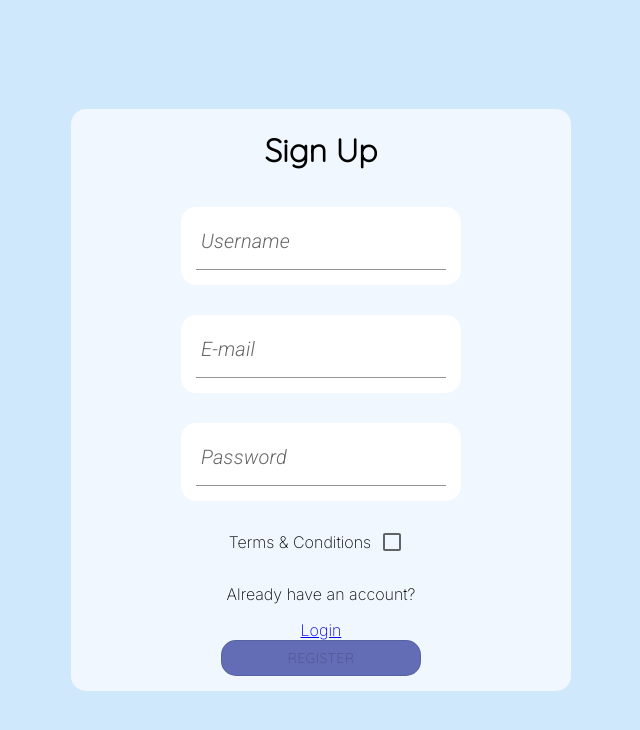
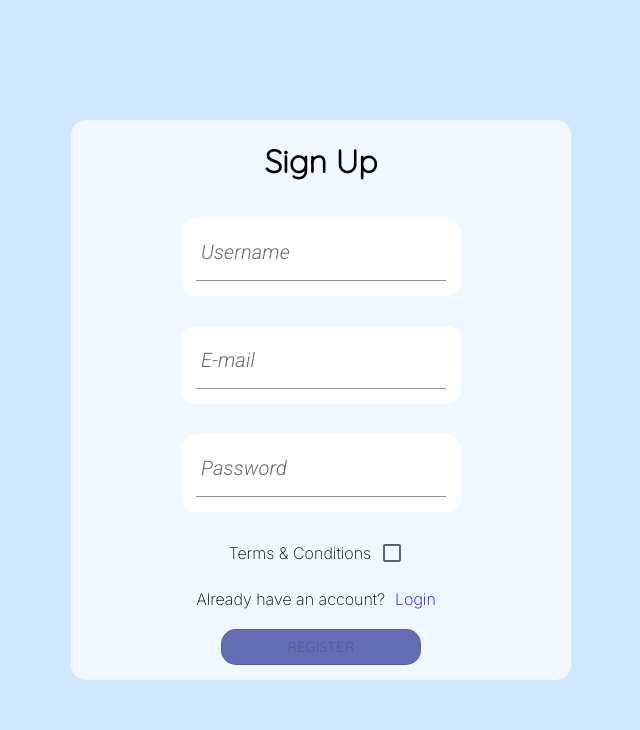
Before and after one commit to RichardPlangar/E-Commerce, a React (Create React App) app in the folder Frontend/: page /register in a window 1280 px wide. Shown: the top 730 px of the page, without its empty margins (319-959 px from the left). Built offline with nearby package versions, Linux system fonts and the light colour scheme; the HTML template or start-up script is replaced by a standard one; a web font is replaced by a local one.

Commit message:
remove link default style and positon submit button

```diff
--- a/Frontend/src/pages/Registration/Registration.scss
+++ b/Frontend/src/pages/Registration/Registration.scss
@@ -60,6 +60,7 @@
     width: 200px;
     border-radius: 15px;
     margin-bottom: 15px;
+    margin-top: 10px;
   }
   Button:hover {
     background-color: #636db6;
@@ -67,4 +68,20 @@
   .terms-and-conditions {
     display: flex;
   }
+  .account-exist {
+    display: flex;
+    align-items: center;
+    font-size: variables.$font-size-2;
+    font-family: variables.$secondary-font;
+    p {
+      margin: 0;
+    }
+    .link-login {
+      margin: 10px;
+      text-decoration: none;
+    }
+    .link-login:visited {
+      color: #000;
+    }
+  }
 }
```
